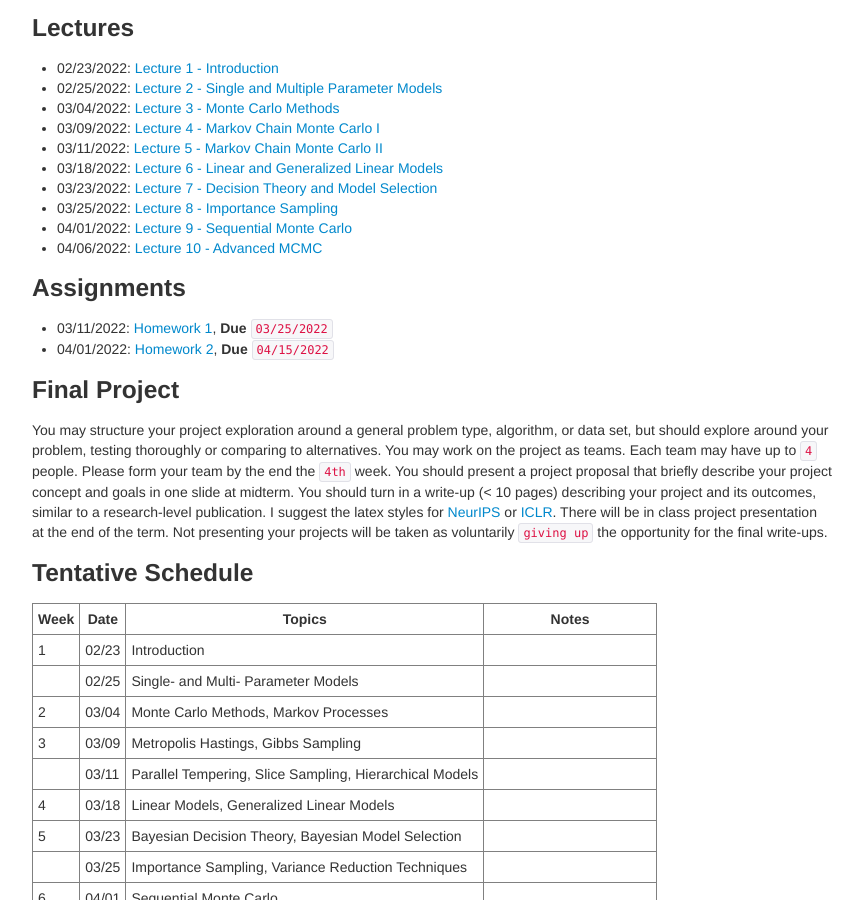
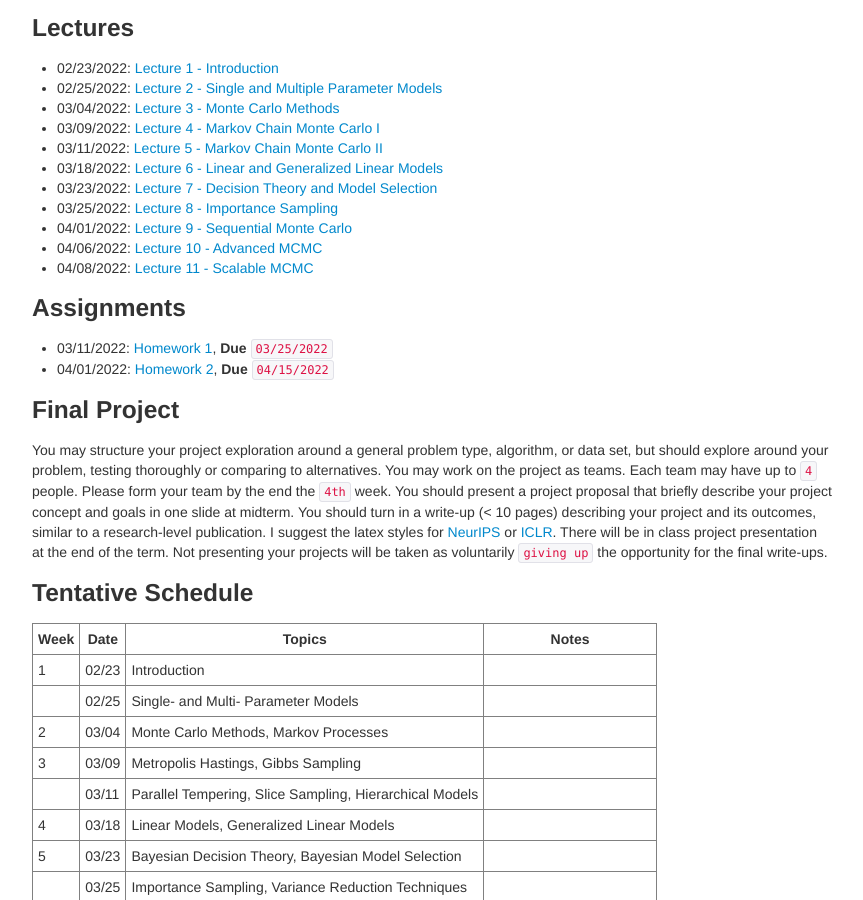
Before and after one commit to zcrabbit/zcrabbit.github.io, a Jekyll site: the page built from courses/btc-s22.md, in a window 1280 px wide and 900 px high, scrolled down 1115 px. Shown: the whole window, without its empty margins (208-1071 px from the left). Built offline with Jekyll 4.4.1, drawn with Linux system fonts in a browser that asks for light colours.

Commit message:
lecture 11 out

```diff
--- a/courses/btc-s22.md
+++ b/courses/btc-s22.md
@@ -50,6 +50,7 @@ We will use python during the course. A good Python tutorial is available at <ht
 - 03/25/2022: [Lecture 8 - Importance Sampling]({{sites.baseurl}}/static/slides/btc_spring22/lec08.pdf)
 - 04/01/2022: [Lecture 9 - Sequential Monte Carlo]({{sites.baseurl}}/static/slides/btc_spring22/lec09.pdf)
 - 04/06/2022: [Lecture 10 - Advanced MCMC]({{sites.baseurl}}/static/slides/btc_spring22/lec10.pdf)
+- 04/08/2022: [Lecture 11 - Scalable MCMC]({{sites.baseurl}}/static/slides/btc_spring22/lec11.pdf)
 
 
 
```
Also changed, not shown: 1 other file.
